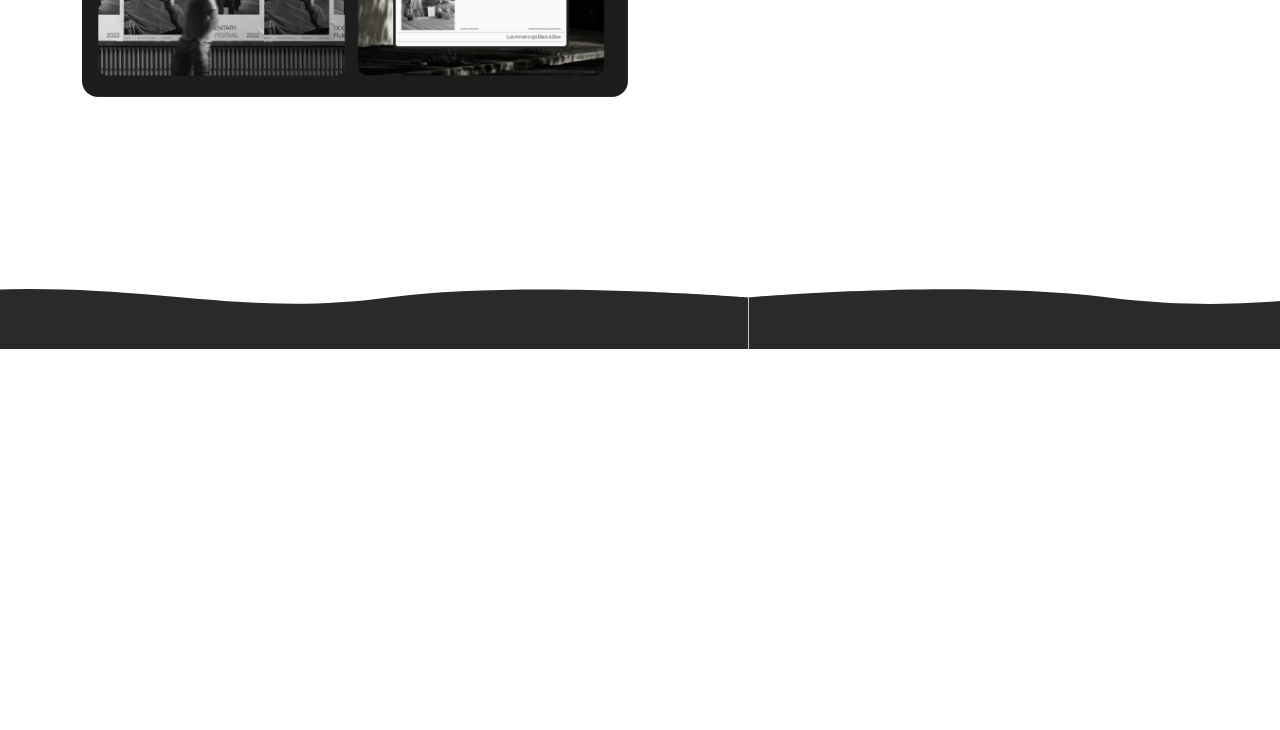
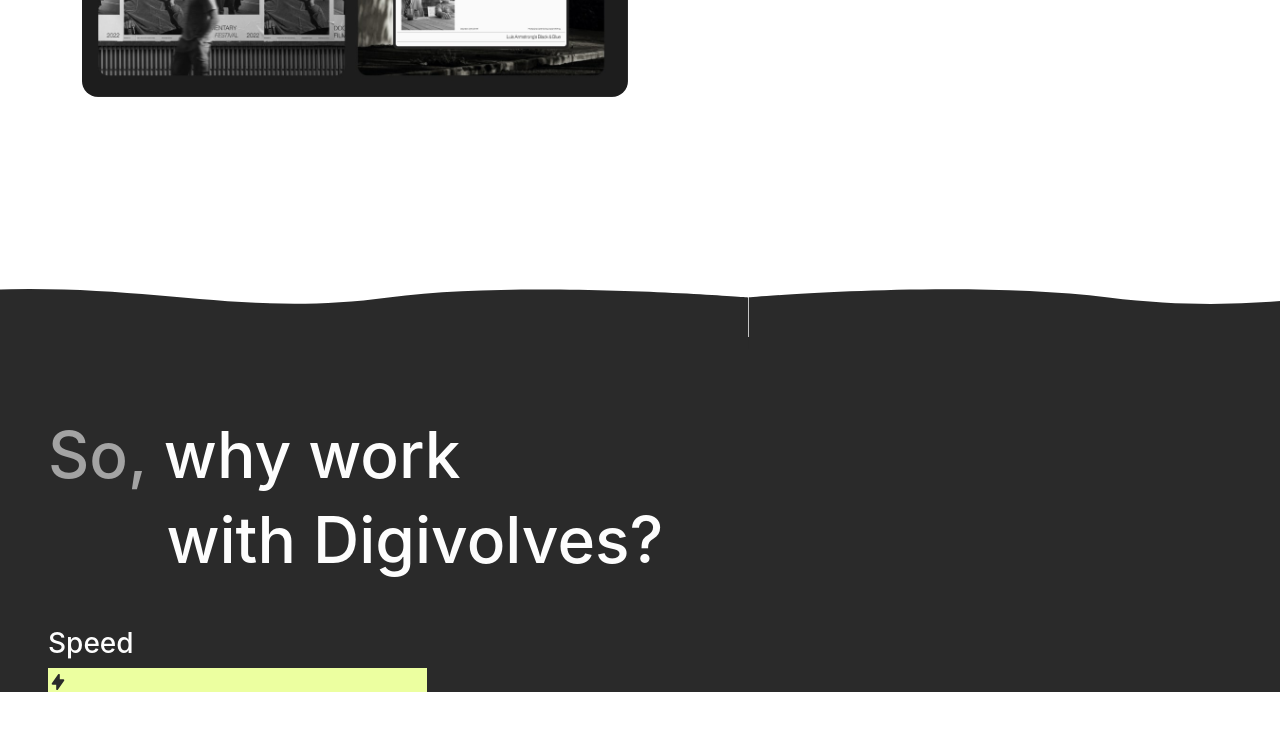
Before and after one commit to iabdullah15/Digivolves, a plain HTML site: page main-website/navbar.html in a window 1280 px wide. Shown: the part 10435-11165 px from the top of the page. Before the commit the page ends 10804 px from the top, so only its background shows below. Drawn offline with nearby package versions, Linux system fonts and the light colour scheme; files whose address does not match are found by name.

Commit message:
Developed the initial part of the pitch section

```diff
--- a/main-website/css/portfolio.css
+++ b/main-website/css/portfolio.css
@@ -12,7 +12,7 @@
   font-weight: 600;
 }
 
-.portfolio-image img{
+.portfolio-image img {
   aspect-ratio: 576 / 401;
   background-position: 50%;
   background-repeat: no-repeat;
@@ -27,3 +27,38 @@
   position: relative; /* Allows it to move independently */
   top: -100px; /* Initially move it a bit higher */
 }
+
+.company-pitch-container {
+
+}
+
+.pitch-section {
+  background-color: #2a2a2a;
+  color: #fdfdfd;
+  padding-top: 5rem;
+  margin-top: 3rem;
+}
+
+.pitch-heading-container h1 {
+  font-size: 4rem;
+}
+
+.pitch-heading-2 {
+  margin-left: 10%;
+}
+
+.pitch-row {
+  margin-top: 3rem;
+}
+
+.choose-us-heading {
+
+}
+
+.choose-us-heading h3{
+
+}
+
+.pitch-img{
+  background-color: #ecffa0;
+}
--- a/main-website/css/services.css
+++ b/main-website/css/services.css
@@ -4,7 +4,7 @@
   font-weight: 600;
 }
 
-.our {
+.gray-span {
   color: #a3a3a3;
 }
 
--- a/main-website/navbar.html
+++ b/main-website/navbar.html
@@ -230,7 +230,7 @@
             <div class="col-lg-6"></div>
             <div class="col-lg-6">
               <h1 class="our-services">
-                <span class="our">Our</span> services
+                <span class="gray-span">Our</span> services
               </h1>
               <h1 class="include">include</h1>
             </div>
@@ -352,8 +352,24 @@
             <img src="img/wave-1.svg" class="wave" alt="Wave 1 Duplicate" />
             <img src="img/wave-2.svg" class="wave" alt="Wave 2 Duplicate" />
           </div>
+        </div>
         <div class="pitch-section">
+          <div class="pitch-heading-container px-5">
+            <h1 class="pitch-heading-1"><span class="gray-span">So, </span>why work</h1>
+            <h1 class="pitch-heading-2">with Digivolves?</h1>
 
+            <div class="row pitch-row">
+              <div class="col-lg-4">
+                <div class="choose-us-heading">
+                  <h3>Speed</h3>
+                  <div class="pitch-img">
+                    <img src="img/thunder-icon.svg" alt="">
+                  </div>
+                </div>
+              </div>
+              <div class="col-lg-4"></div>
+              <div class="col-lg-4"></div>
+            </div>
           </div>
         </div>
       </div>
```
Also changed, not shown: main-website/img/check-icon.svg (added), main-website/img/checkers-icon.svg (added), main-website/img/thunder-icon.svg (added). Lines whose indentation alone changed are shown as unchanged.
